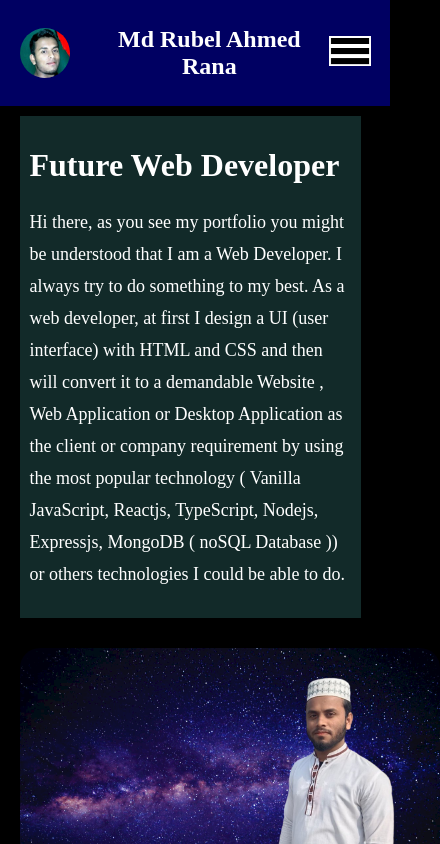
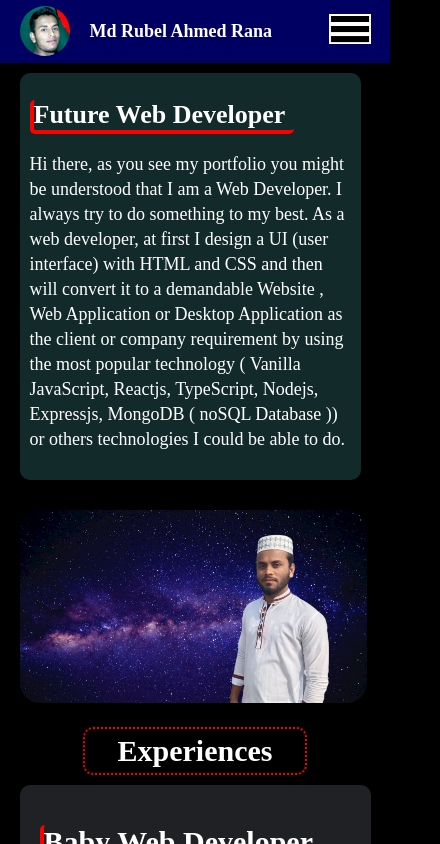
Before and after one commit to Md-Rubel-Ahmed-Rana/react-portfolio, a React (Create React App) app: page / in a window 390 px wide. Shown: the top 844 px of the page, 440 px wide, since content can reach past the window. Built offline with nearby package versions, Linux system fonts and the light colour scheme.

Commit message:
Bugs fixed for mobile view

```diff
--- a/src/experience/experience.css
+++ b/src/experience/experience.css
@@ -29,6 +29,8 @@
 }
 .experience > h1{
     border-bottom: 4px solid red;
+    border-left: 4px solid red;
+    border-radius: 5px;
     width: 290px;
 }
 .experience > h4{
@@ -44,4 +46,7 @@
     .exps-wrapper {
         flex-direction: column;
     }
+    .exp-container h1{
+        font-size: 30px;
+    }
 }
--- a/src/header/nav.css
+++ b/src/header/nav.css
@@ -37,6 +37,7 @@ ul > li:hover{
     align-items: center;
     gap: 20px;
 }
+
 .collapse{
     display: none;
 }
@@ -58,13 +59,16 @@ ul > li:hover{
     padding: 10px;
     margin-right: 10px;
     margin-bottom: 10px;
+    border-radius: 10px;
 }
 .banner-img > img{
     border-radius: 20px;
 }
-.banner-info > h3{
-    border-bottom: 2px solid red;
-    width: 190px;
+.banner-info > h1{
+    border-bottom: 4px solid red;
+    border-left: 4px solid red;
+    border-radius: 5px;
+    width: 320px;
 }
 .banner-info > p{
     line-height: 32px;
@@ -84,4 +88,17 @@ ul > li:hover{
         width: 420px;
         margin: auto;
     }
+    .logo h2{
+        font-size: 18px;
+    }
+    .banner-info h1{
+        font-size: 26px;
+        width: 260px;
+    }
+    .banner-img>img {
+        width: 99%;
+    }
+    .banner-info>p {
+        line-height: 25px;
+    }
 }
```
